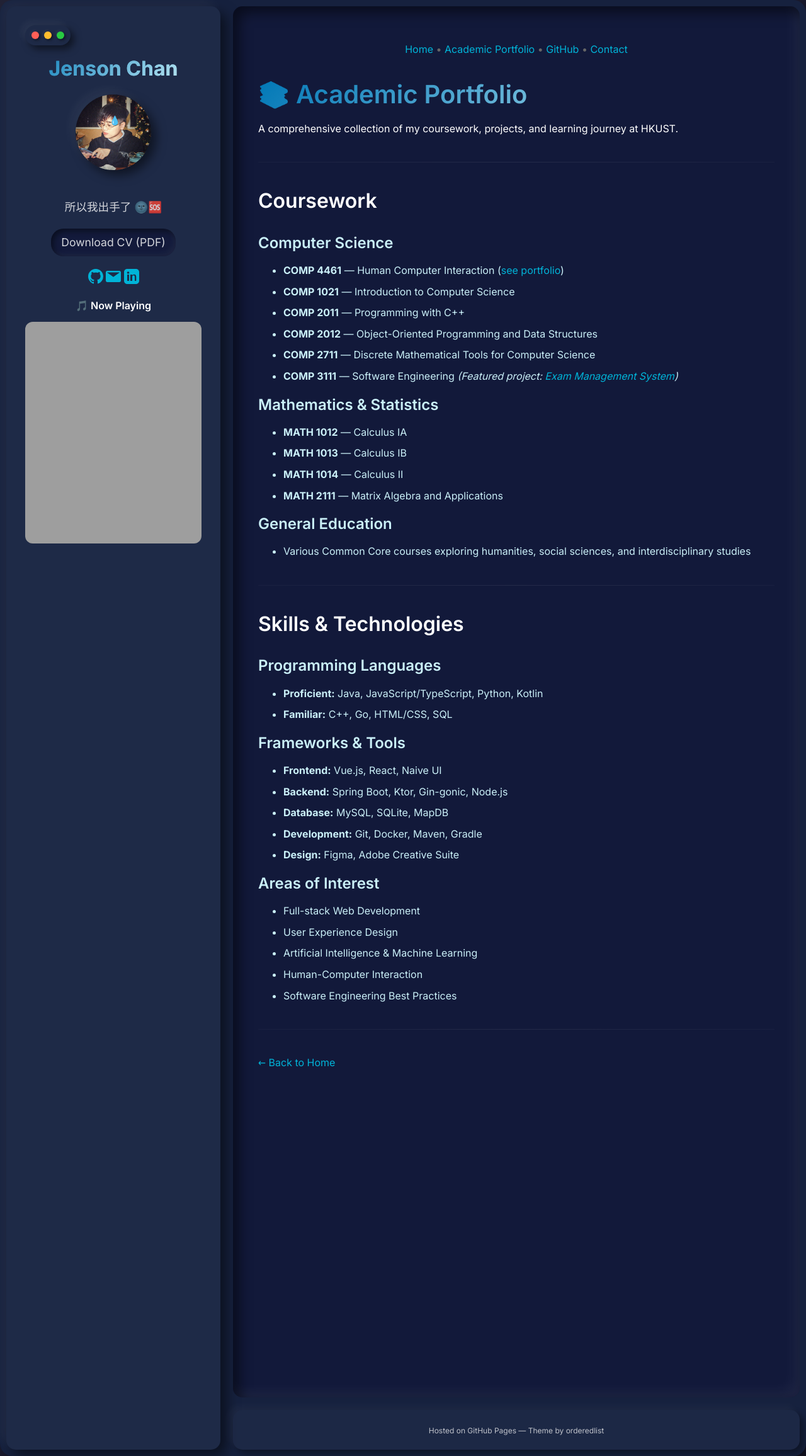
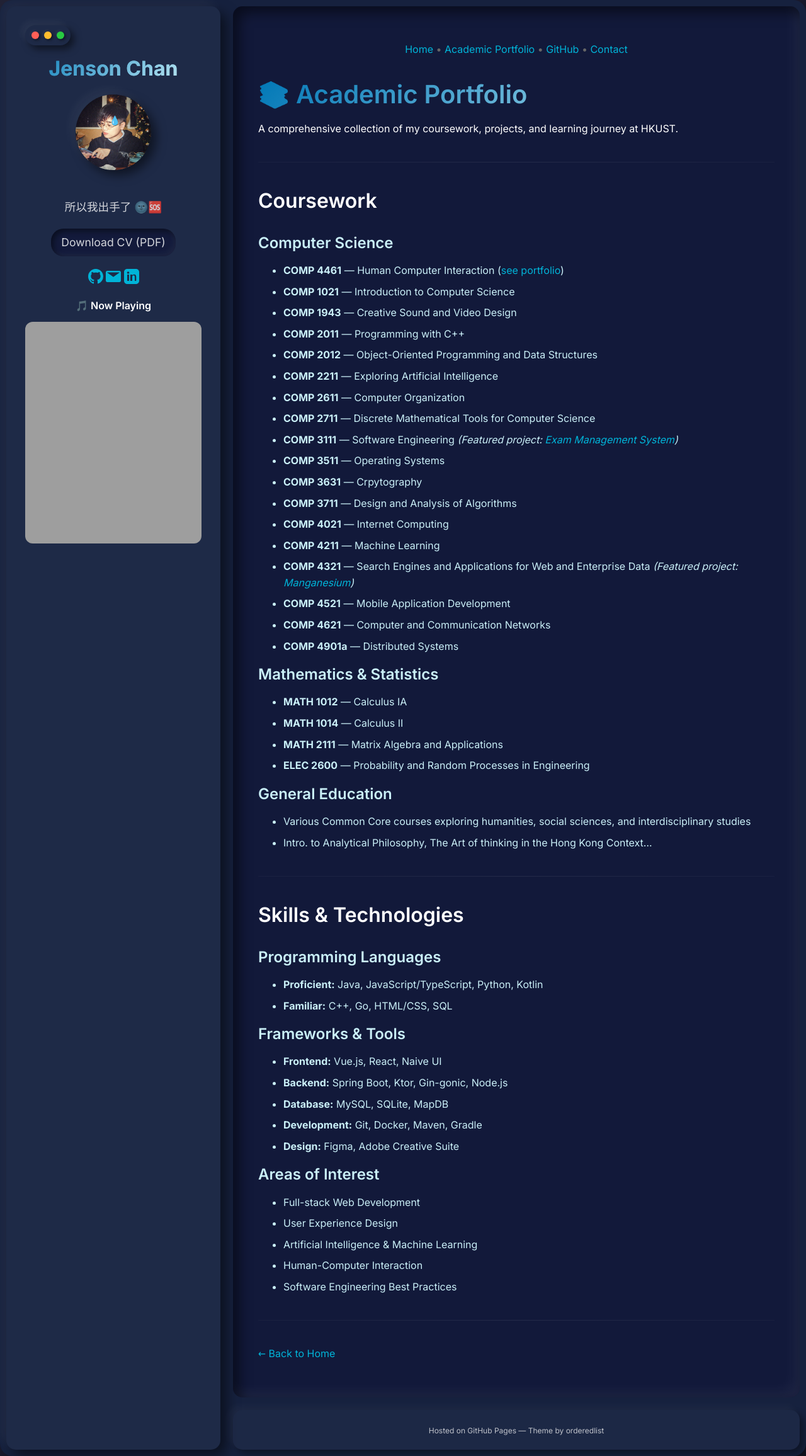
Before and after one commit to waydxd/waydxd.github.io, a Jekyll site: the page built from portfolio.md, in a window 1280 px wide. Shown: the whole page at 63% size. Built offline with Jekyll 4.4.1, drawn with Linux system fonts in a browser that asks for light colours; comment, search, counter and statistics services are not loaded; grey boxes are pictures that could not be loaded.

Commit message:
Update academic portfolio: add new coursework and skills, remove outdated entries

```diff
--- a/portfolio.md
+++ b/portfolio.md
@@ -4,7 +4,6 @@ title: "Academic Portfolio | Jenson Chan"
 ---
 
 # 📚 Academic Portfolio
-
 
 A comprehensive collection of my coursework, projects, and learning journey at HKUST.
 
@@ -13,31 +12,49 @@ A comprehensive collection of my coursework, projects, and learning journey at H
 ## Coursework
 
 ### Computer Science
+
 - **COMP 4461** — Human Computer Interaction ([see portfolio](/comp4461-portfolio.html))
 - **COMP 1021** — Introduction to Computer Science
+- **COMP 1943** — Creative Sound and Video Design
 - **COMP 2011** — Programming with C++
 - **COMP 2012** — Object-Oriented Programming and Data Structures
+- **COMP 2211** — Exploring Artificial Intelligence
+- **COMP 2611** — Computer Organization
 - **COMP 2711** — Discrete Mathematical Tools for Computer Science
 - **COMP 3111** — Software Engineering *(Featured project: [Exam Management System](https://github.com/waydxd/COMP3111-Project))*
+- **COMP 3511** — Operating Systems
+- **COMP 3631** — Crpytography
+- **COMP 3711** — Design and Analysis of Algorithms
+- **COMP 4021** — Internet Computing
+- **COMP 4211** — Machine Learning
+- **COMP 4321** — Search Engines and Applications for Web and Enterprise Data *(Featured project: [Manganesium](https://github.com/waydxd/Manganesium))*
+- **COMP 4521** — Mobile Application Development
+- **COMP 4621** — Computer and Communication Networks
+- **COMP 4901a** — Distributed Systems
 
 ### Mathematics & Statistics
+
 - **MATH 1012** — Calculus IA
-- **MATH 1013** — Calculus IB
 - **MATH 1014** — Calculus II
 - **MATH 2111** — Matrix Algebra and Applications
+- **ELEC 2600** — Probability and Random Processes in Engineering
 
 ### General Education
+
 - Various Common Core courses exploring humanities, social sciences, and interdisciplinary studies
+- Intro. to Analytical Philosophy, The Art of thinking in the Hong Kong Context...
 
 ---
 
 ## Skills & Technologies
 
 ### Programming Languages
+
 - **Proficient:** Java, JavaScript/TypeScript, Python, Kotlin
 - **Familiar:** C++, Go, HTML/CSS, SQL
 
 ### Frameworks & Tools
+
 - **Frontend:** Vue.js, React, Naive UI
 - **Backend:** Spring Boot, Ktor, Gin-gonic, Node.js
 - **Database:** MySQL, SQLite, MapDB
@@ -45,6 +62,7 @@ A comprehensive collection of my coursework, projects, and learning journey at H
 - **Design:** Figma, Adobe Creative Suite
 
 ### Areas of Interest
+
 - Full-stack Web Development
 - User Experience Design
 - Artificial Intelligence & Machine Learning
```
